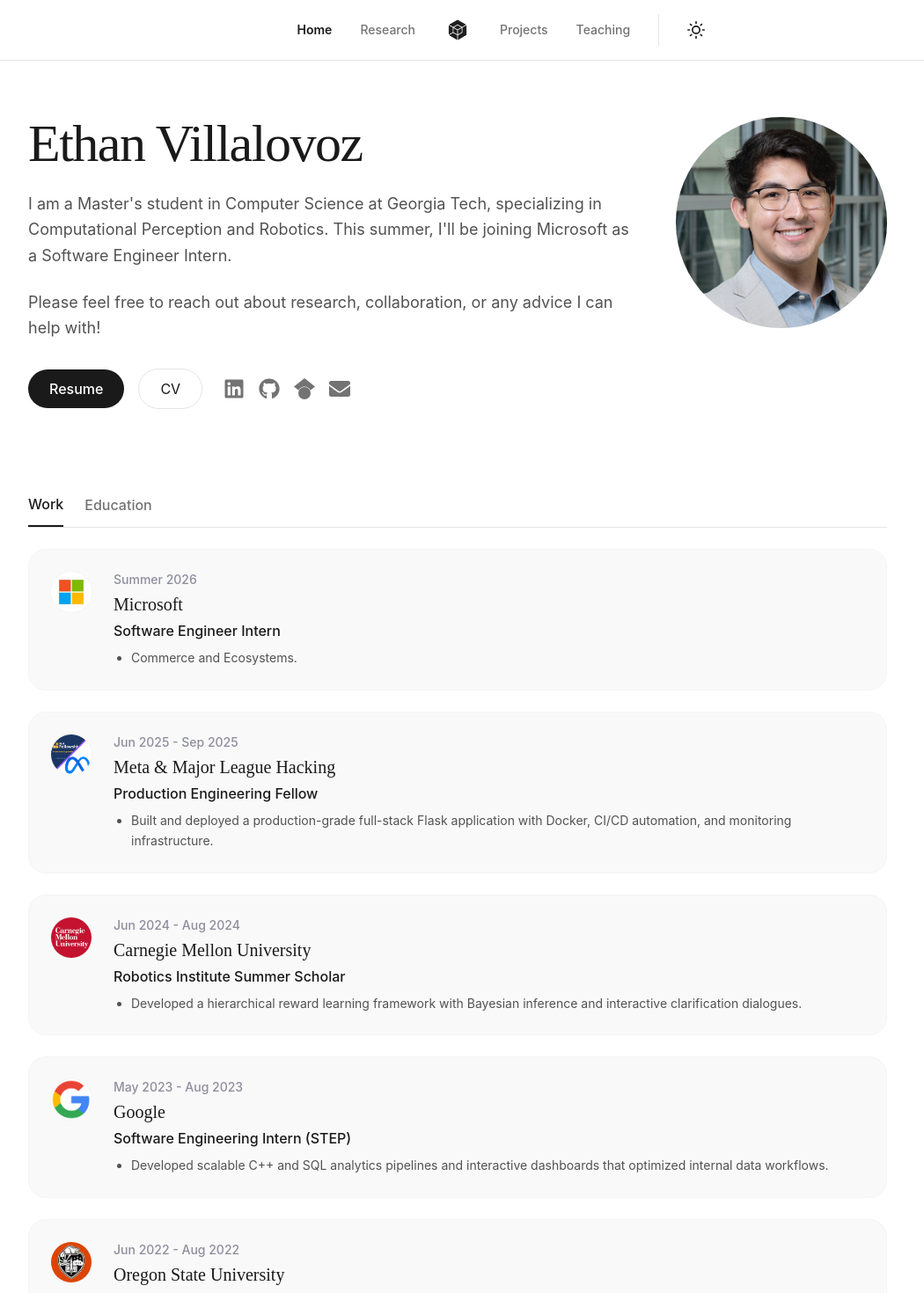
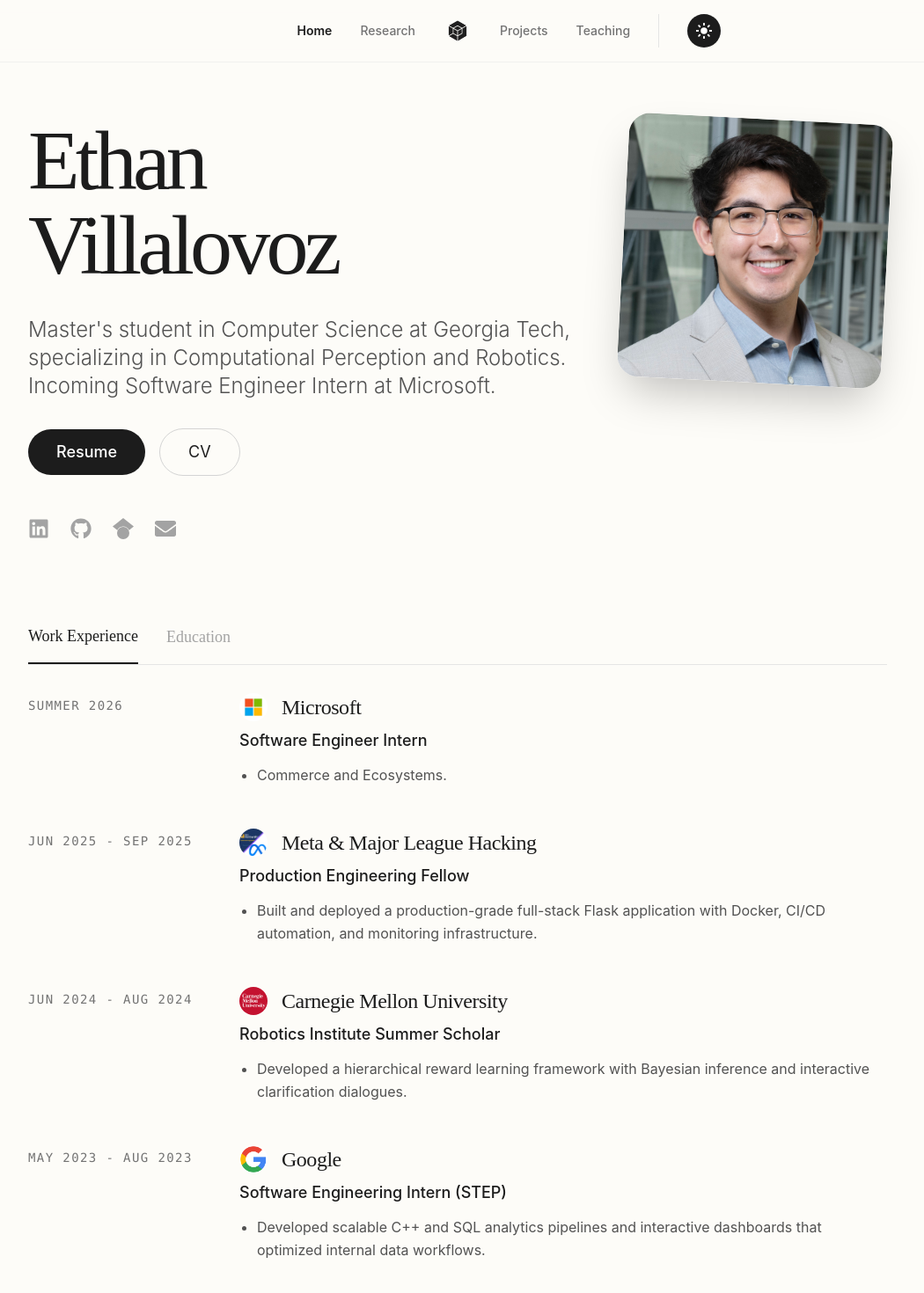
Before and after one commit to ethanvillalovoz/ethanvillalovoz.github.io, a Next.js app: page / in a window 1280 px wide. Shown: the top 1470 px of the page at 88% size, without its empty margins (120-1170 px from the left). Built offline with nearby package versions, Linux system fonts and the light colour scheme.

Commit message:
Updated page to be more aligned to styling

```diff
--- a/src/app/globals.css
+++ b/src/app/globals.css
@@ -3,25 +3,29 @@
 @tailwind utilities;
 
 :root {
-  --background: 255 255 255;      /* Pure White */
-  --foreground: 26 26 26;      /* Soft Black */
-  /* World Labs (Real) Palette */
-  --primary: 26 26 26;         /* Dark Charcoal */
-  --primary-foreground: 255 255 255; /* White text on primary */
-  --primary-light: 142 142 158;   /* Muted Slate/Lavender */
-  --primary-dark: 0 0 0;    /* Pure Black */
-  --card: 249 249 249;            /* Very Light Gray */
+  /* World Labs Inspired - Light Mode */
+  --background: 253 252 248;      /* Warm Off-White / Bone */
+  --foreground: 28 28 28;         /* Sharp Charcoal */
+
+  --primary: 28 28 28;            /* Match foreground for high contrast */
+  --primary-foreground: 255 255 255;
+  --primary-light: 115 115 115;   /* Neutral Gray for secondary text */
+  --primary-dark: 0 0 0;
+
+  --card: 255 255 255;            /* Pure white cards on cream bg */
 }
 
 .dark {
-  --background: 15 15 15;      /* Deep Space Black */
-  --foreground: 255 255 255;      /* Pure White */
-  /* World Labs (Real) Palette */
-  --primary: 255 255 255;         /* White for contrast */
-  --primary-foreground: 26 26 26; /* Black text on primary */
-  --primary-light: 160 160 176;   /* Light Slate */
-  --primary-dark: 51 51 51;
-  --card: 26 26 26;            /* Dark Card */
+  /* World Labs Inspired - Dark Mode */
+  --background: 10 10 10;         /* Deepest Black/Gray */
+  --foreground: 240 240 240;      /* Soft White */
+
+  --primary: 255 255 255;
+  --primary-foreground: 10 10 10;
+  --primary-light: 163 163 163;
+  --primary-dark: 255 255 255;
+
+  --card: 23 23 23;               /* Subtle dark card */
 }
 
 body {
@@ -32,5 +36,10 @@ body {
 }
 
 h1, h2, h3, h4, h5, h6 {
+  font-family: "Times New Roman", Times, serif;
+  letter-spacing: -0.02em; /* Tighter tracking for that editorial look */
+}
+
+h1, h2, h3, h4, h5, h6 {
   font-family: "Times New Roman", Times, serif; /* Elegant Serif Headings */
 }
--- a/src/app/page.tsx
+++ b/src/app/page.tsx
@@ -235,28 +235,25 @@ export default function Home() {
 		<main className="max-w-5xl mx-auto px-6 py-16 bg-background text-foreground">
 			<div className="relative z-10">
 				{/* Intro Section */}
-				<div className="flex flex-col md:flex-row items-center md:items-start gap-12 mb-16">
+				<div className="flex flex-col md:flex-row items-start gap-12 mb-24">
 					<div className="flex-1">
 						<motion.h1
 							initial={{ opacity: 0, y: 20 }}
 							animate={{ opacity: 1, y: 0 }}
 							transition={{ duration: 0.7, ease: "easeOut" }}
-							className="text-6xl font-serif mb-6 text-primary dark:text-white tracking-tight"
+							className="text-7xl md:text-8xl font-serif mb-8 text-primary dark:text-white tracking-tighter leading-[0.9]"
 						>
-							Ethan Villalovoz
+							Ethan<br />Villalovoz
 						</motion.h1>
-						<p className="mb-6 text-lg leading-relaxed text-neutral-600 dark:text-neutral-300">
-							I am a Master&apos;s student in Computer Science at Georgia Tech, specializing in Computational Perception and Robotics. This summer, I&apos;ll be joining Microsoft as a Software Engineer Intern.
+						<p className="mb-8 text-xl md:text-2xl leading-relaxed text-neutral-600 dark:text-neutral-300 font-light max-w-2xl">
+							Master&apos;s student in Computer Science at Georgia Tech, specializing in Computational Perception and Robotics. Incoming Software Engineer Intern at Microsoft.
 						</p>
-						<p className="mb-8 text-lg leading-relaxed text-neutral-600 dark:text-neutral-300">
-							Please feel free to reach out about research, collaboration, or any advice I can help with!
-						</p>
-						<div className="flex flex-wrap items-center gap-4 mb-8">
+						<div className="flex flex-wrap items-center gap-4 mb-12">
 							<a
 								href="/data/EthanVillalovoz-Resume.pdf"
 								target="_blank"
 								rel="noopener noreferrer"
-								className="inline-flex items-center px-6 py-2.5 rounded-full bg-primary text-primary-foreground font-medium hover:bg-primary/90 transition-colors"
+								className="inline-flex items-center px-8 py-3 rounded-full bg-primary text-primary-foreground text-lg font-medium hover:opacity-90 transition-opacity"
 							>
 								Resume
 							</a>
@@ -264,73 +261,75 @@ export default function Home() {
 								href="/data/EthanVillalovoz-CV.pdf"
 								target="_blank"
 								rel="noopener noreferrer"
-								className="inline-flex items-center px-6 py-2.5 rounded-full border border-neutral-200 dark:border-neutral-700 hover:bg-neutral-50 dark:hover:bg-neutral-800 transition-colors"
+								className="inline-flex items-center px-8 py-3 rounded-full border border-neutral-300 dark:border-neutral-700 hover:bg-neutral-100 dark:hover:bg-neutral-800 transition-colors text-lg"
 							>
 								CV
 							</a>
-							<div className="flex gap-4 ml-2">
-								<a href="https://www.linkedin.com/in/evillalovoz27/" target="_blank" rel="noopener noreferrer" className="text-neutral-500 hover:text-primary transition-colors text-2xl"><FaLinkedin /></a>
-								<a href="https://github.com/ethanvillalovoz" target="_blank" rel="noopener noreferrer" className="text-neutral-500 hover:text-primary transition-colors text-2xl"><FaGithub /></a>
-								<a href="https://scholar.google.com/citations?user=CavKFp4AAAAJ&hl=en" target="_blank" rel="noopener noreferrer" className="text-neutral-500 hover:text-primary transition-colors text-2xl"><SiGooglescholar /></a>
-								<a href="mailto:ethan.villalovoz@gatech.edu" className="text-neutral-500 hover:text-primary transition-colors text-2xl"><FaEnvelope /></a>
-							</div>
+						</div>
+						<div className="flex gap-6">
+							<a href="https://www.linkedin.com/in/evillalovoz27/" target="_blank" rel="noopener noreferrer" className="text-neutral-400 hover:text-primary transition-colors text-2xl"><FaLinkedin /></a>
+							<a href="https://github.com/ethanvillalovoz" target="_blank" rel="noopener noreferrer" className="text-neutral-400 hover:text-primary transition-colors text-2xl"><FaGithub /></a>
+							<a href="https://scholar.google.com/citations?user=CavKFp4AAAAJ&hl=en" target="_blank" rel="noopener noreferrer" className="text-neutral-400 hover:text-primary transition-colors text-2xl"><SiGooglescholar /></a>
+							<a href="mailto:ethan.villalovoz@gatech.edu" className="text-neutral-400 hover:text-primary transition-colors text-2xl"><FaEnvelope /></a>
 						</div>
 					</div>
-					<div>
+					<div className="w-full md:w-auto flex justify-center md:justify-end">
 						<Image
 							src="/images/EthanVillalovozPic.jpeg"
 							alt="Ethan Villalovoz"
-							width={240}
-							height={240}
-							className="rounded-full object-cover"
+							width={300}
+							height={300}
+							className="rounded-2xl object-cover shadow-2xl rotate-3 hover:rotate-0 transition-transform duration-500"
 						/>
 					</div>
 				</div>
 
 				{/* Timeline Section */}
-				<section className="mb-16">
-					<div className="flex gap-6 mb-6 border-b border-neutral-200 dark:border-neutral-800">
+				<section className="mb-24">
+					<div className="flex gap-8 mb-8 border-b border-neutral-200 dark:border-neutral-800">
 						<button
-							className={`pb-3 font-medium transition-colors ${
+							className={`pb-4 text-lg font-serif transition-colors ${
 								timelineTab === "work"
 									? "border-b-2 border-primary text-primary dark:text-white"
-									: "text-neutral-500 hover:text-neutral-800 dark:hover:text-neutral-200"
+									: "text-neutral-400 hover:text-neutral-600 dark:hover:text-neutral-300"
 							}`}
 							onClick={() => setTimelineTab("work")}
 						>
-							Work
+							Work Experience
 						</button>
 						<button
-							className={`pb-3 font-medium transition-colors ${
+							className={`pb-4 text-lg font-serif transition-colors ${
 								timelineTab === "education"
 									? "border-b-2 border-primary text-primary dark:text-white"
-									: "text-neutral-500 hover:text-neutral-800 dark:hover:text-neutral-200"
+									: "text-neutral-400 hover:text-neutral-600 dark:hover:text-neutral-300"
 							}`}
 							onClick={() => setTimelineTab("education")}
 						>
 							Education
 						</button>
 					  </div>
-					<div className="space-y-6">
+					<div className="space-y-12">
 						{(timelineTab === "work" ? workTimeline : educationTimeline).map((item, idx) => (
 							<div
 								key={idx}
-								className="flex items-start gap-6 p-6 rounded-xl bg-card border border-neutral-100 dark:border-neutral-800"
+								className="group flex flex-col md:flex-row md:items-start gap-6 md:gap-12"
 							>
-								<div className="flex-shrink-0">
-									<Image
-										src={item.logo}
-										alt={item.company + ' logo'}
-										width={48}
-										height={48}
-										className="w-12 h-12 rounded-full object-contain bg-white border border-neutral-100"
-									/>
+								<div className="flex-shrink-0 md:w-48 pt-1">
+									<div className="text-sm font-mono text-neutral-500 uppercase tracking-widest">{item.date}</div>
 								</div>
-								<div>
-									<div className="text-sm text-primary-light mb-1 font-medium">{item.date}</div>
-									<div className="font-serif text-xl text-primary dark:text-white mb-1">{item.company}</div>
-									<div className="text-base text-neutral-700 dark:text-neutral-300 mb-2">{item.title}</div>
-									<ul className="list-disc pl-5 space-y-1 text-neutral-600 dark:text-neutral-400 text-sm leading-relaxed">
+								<div className="flex-1">
+									<div className="flex items-center gap-4 mb-2">
+										<Image
+											src={item.logo}
+											alt={item.company + ' logo'}
+											width={32}
+											height={32}
+											className="w-8 h-8 rounded-full object-contain bg-white"
+										/>
+										<h3 className="font-serif text-2xl text-primary dark:text-white">{item.company}</h3>
+									</div>
+									<div className="text-lg font-medium text-neutral-800 dark:text-neutral-200 mb-3">{item.title}</div>
+									<ul className="list-disc pl-5 space-y-2 text-neutral-600 dark:text-neutral-400 leading-relaxed">
 										{item.bullets.map((point, i) => (
 											<li key={i}>{point}</li>
 										))}
@@ -343,42 +342,50 @@ export default function Home() {
 
 				{/* News Section */}
 				<section className="mb-12">
-					<h2 className="text-3xl font-serif mb-8 text-primary dark:text-white">News</h2>
-					<ul className="space-y-4 border-l-2 border-neutral-100 dark:border-neutral-800 pl-6">
+					<h2 className="text-4xl font-serif mb-12 text-primary dark:text-white">Latest News</h2>
+					<div className="grid gap-8">
 						{visibleNews.map((item, idx) => (
-							<li key={idx} className="text-neutral-700 dark:text-neutral-300">
-								<span className="font-mono text-xs text-primary-light mr-3 uppercase tracking-wider">{item.date}</span>
-								<span>{item.content}</span>
-							</li>
+							<div key={idx} className="flex flex-col md:flex-row gap-4 md:gap-12 border-t border-neutral-200 dark:border-neutral-800 pt-8">
+								<div className="md:w-32 flex-shrink-0">
+									<span className="font-mono text-sm text-neutral-500 uppercase tracking-widest">{item.date}</span>
+								</div>
+								<div className="text-lg text-neutral-800 dark:text-neutral-200 leading-relaxed">
+									{item.content}
+								</div>
+							</div>
 						))}
 						{!showAllNews && hiddenNews.length > 0 && (
-							<li>
+							<div className="pt-8">
 								<button
-									className="text-sm text-primary-light hover:text-primary transition-colors font-medium mt-2"
+									className="text-primary hover:opacity-70 transition-opacity font-medium underline decoration-neutral-300 underline-offset-4"
 									onClick={() => setShowAllNews(true)}
 								>
-									+ Show More
+									View Archive
 								</button>
-							</li>
+							</div>
 						)}
 						{showAllNews &&
 							hiddenNews.map((item, idx) => (
-								<li key={visibleNews.length + idx} className="text-neutral-700 dark:text-neutral-300">
-									<span className="font-mono text-xs text-primary-light mr-3 uppercase tracking-wider">{item.date}</span>
-									<span>{item.content}</span>
-								</li>
+								<div key={visibleNews.length + idx} className="flex flex-col md:flex-row gap-4 md:gap-12 border-t border-neutral-200 dark:border-neutral-800 pt-8">
+									<div className="md:w-32 flex-shrink-0">
+										<span className="font-mono text-sm text-neutral-500 uppercase tracking-widest">{item.date}</span>
+									</div>
+									<div className="text-lg text-neutral-800 dark:text-neutral-200 leading-relaxed">
+										{item.content}
+									</div>
+								</div>
 							))}
 						{showAllNews && (
-							<li>
+							<div className="pt-8">
 								<button
-									className="text-sm text-primary-light hover:text-primary transition-colors font-medium mt-2"
+									className="text-primary hover:opacity-70 transition-opacity font-medium underline decoration-neutral-300 underline-offset-4"
 									onClick={() => setShowAllNews(false)}
 								>
-									- Show Less
+									Show Less
 								</button>
-							</li>
+							</div>
 						)}
-					</ul>
+					</div>
 				</section>
 			</div>
 		</main>
--- a/src/components/Navbar.tsx
+++ b/src/components/Navbar.tsx
@@ -22,7 +22,7 @@ export default function Navbar() {
 
 	return (
 		<nav
-			className="w-full bg-background/80 backdrop-blur-md border-b border-neutral-200 dark:border-neutral-800 sticky top-0 z-50 transition-colors"
+			className="w-full bg-background/80 backdrop-blur-xl border-b border-neutral-200/50 dark:border-neutral-800/50 sticky top-0 z-50 transition-colors"
 			role="navigation"
 			aria-label="Main navigation"
 		>
--- a/src/components/ThemeToggle.tsx
+++ b/src/components/ThemeToggle.tsx
@@ -42,7 +42,7 @@ export default function ThemeToggle() {
     <button
       aria-label={dark ? "Switch to light mode" : "Switch to dark mode"}
       onClick={toggleTheme}
-      className="ml-2 p-2 rounded-full hover:bg-neutral-100 dark:hover:bg-neutral-800 transition-colors text-primary focus:outline-none"
+      className="ml-4 p-2.5 rounded-full bg-primary text-primary-foreground hover:opacity-90 transition-opacity focus:outline-none shadow-sm"
     >
       <AnimatePresence mode="wait" initial={false}>
         {dark ? (
@@ -53,8 +53,8 @@ export default function ThemeToggle() {
             exit={{ scale: 0.5, opacity: 0, rotate: 90 }}
             transition={{ duration: 0.2 }}
           >
-             {/* Simple Moon Icon */}
-             <svg width="20" height="20" viewBox="0 0 24 24" fill="none" stroke="currentColor" strokeWidth="2" strokeLinecap="round" strokeLinejoin="round">
+             {/* Solid Moon Icon */}
+             <svg width="18" height="18" viewBox="0 0 24 24" fill="currentColor" stroke="none">
                 <path d="M21 12.79A9 9 0 1 1 11.21 3 7 7 0 0 0 21 12.79z"></path>
              </svg>
           </motion.div>
@@ -66,9 +66,9 @@ export default function ThemeToggle() {
             exit={{ scale: 0.5, opacity: 0, rotate: -90 }}
             transition={{ duration: 0.2 }}
           >
-            {/* Simple Sun Icon */}
-            <svg width="20" height="20" viewBox="0 0 24 24" fill="none" stroke="currentColor" strokeWidth="2" strokeLinecap="round" strokeLinejoin="round">
-              <circle cx="12" cy="12" r="5"></circle>
+            {/* Sun Icon with filled center */}
+            <svg width="18" height="18" viewBox="0 0 24 24" fill="none" stroke="currentColor" strokeWidth="2.5" strokeLinecap="round" strokeLinejoin="round">
+              <circle cx="12" cy="12" r="5" fill="currentColor" stroke="none"></circle>
               <line x1="12" y1="1" x2="12" y2="3"></line>
               <line x1="12" y1="21" x2="12" y2="23"></line>
               <line x1="4.22" y1="4.22" x2="5.64" y2="5.64"></line>
--- a/tailwind.config.ts
+++ b/tailwind.config.ts
@@ -31,8 +31,8 @@ export default {
 				spacing: "margin, padding",
 			},
 			fontFamily: {
-				sans: ["Inter", "Roboto", "Helvetica Neue", "Arial", "sans-serif"],
-				serif: ["Times New Roman", "Times", "serif"], // Added for that elegant look
+				sans: ["Inter", "system-ui", "sans-serif"],
+				serif: ["Times New Roman", "Times", "serif"],
 			},
 		},
 	},
```
Also changed, not shown: src/app/projects/page.tsx (+6 -6 lines), src/app/research/page.tsx (+18 -18 lines), src/app/teaching/page.tsx (+18 -18 lines).
